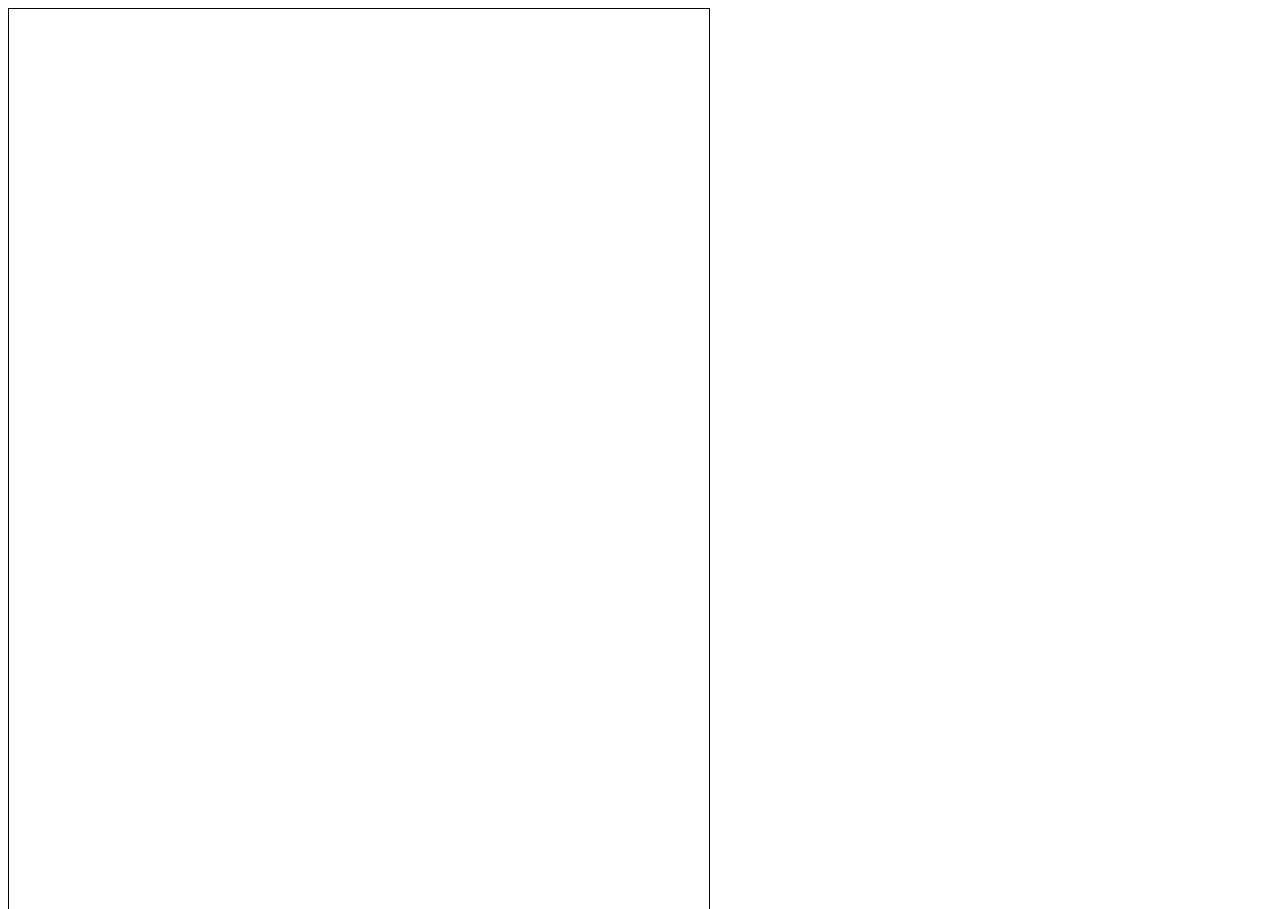
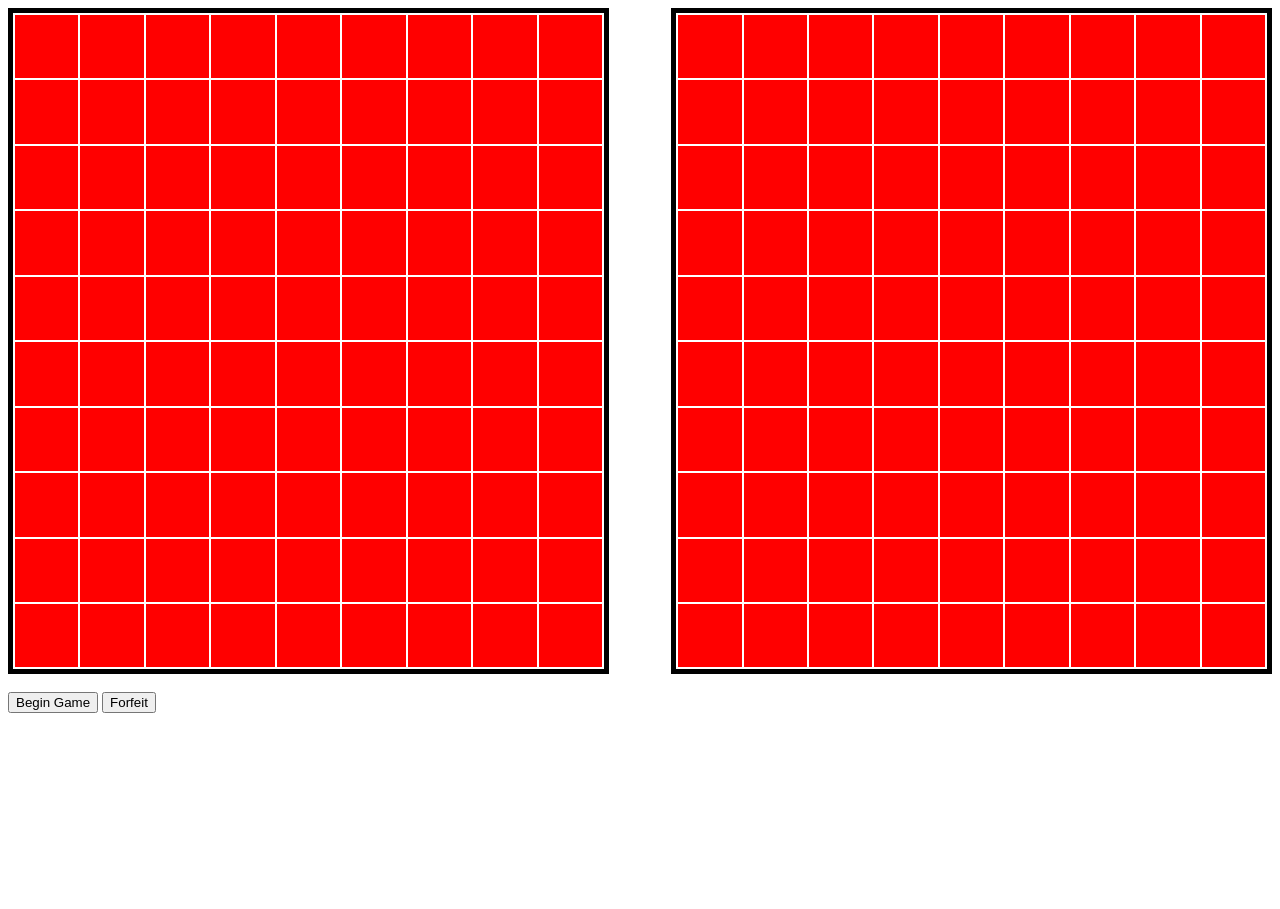
Before and after one commit to CalCal29/BattleShips, a plain HTML site: page test.html in a window 1280 px wide. Shown: the top 909 px of the page. After the commit the page ends 800 px from the top, so only its background shows below. Drawn offline with Linux system fonts and the light colour scheme.

Commit message:
Switched off Canvas to Table
Table is better Table is better Table is better Table is better Table is better Table is better Table is better Table is better Table is better Table is better Table is better Table is better Table is better

```diff
--- a/test.html
+++ b/test.html
@@ -6,7 +6,7 @@
                 border: solid black 1px;
             }
         </style>
-        <script>
+        <!-- <script>
             CUBE = 63.6363636364
             function mouseMove(evt) {
 				mouseX = evt.clientX;
@@ -168,12 +168,14 @@
 
 
             }
-        </script>
+        </script> -->
     </head>
     <body>
 
-        <canvas id="canvas" height="900px" width="700px"></canvas>
-        <canvas id="canvas2" height="900px" width="700px"></canvas>
+        <!-- <canvas id="canvas" height="900px" width="700px"></canvas>
+        <canvas id="canvas2" height="900px" width="700px"></canvas> -->
+        <div class="blah">
+
         <table>
 
             <tr>
@@ -287,9 +289,148 @@
                 <td id="99"></td>
             </tr>
         </table>
+        <table>
+
+                <tr>
+                    <td id="E00"></td>
+                    <td id="E01"></td>
+                    <td id="E03"></td>
+                    <td id="E04"></td>
+                    <td id="E05"></td>
+                    <td id="E06"></td>
+                    <td id="E07"></td>
+                    <td id="E08"></td>
+                    <td id="E09"></td>
+                </tr>
+                <tr>
+                    <td id="E10"></td>
+                    <td id="E11"></td>
+                    <td id="E13"></td>
+                    <td id="E14"></td>
+                    <td id="E15"></td>
+                    <td id="E16"></td>
+                    <td id="E17"></td>
+                    <td id="E18"></td>
+                    <td id="E19"></td>
+                </tr>
+                <tr>
+                    <td id="E20"></td>
+                    <td id="E21"></td>
+                    <td id="E23"></td>
+                    <td id="E24"></td>
+                    <td id="E25"></td>
+                    <td id="E26"></td>
+                    <td id="E27"></td>
+                    <td id="E28"></td>
+                    <td id="E29"></td>
+                </tr>
+                <tr>
+                    <td id="E30"></td>
+                    <td id="E31"></td>
+                    <td id="E33"></td>
+                    <td id="E34"></td>
+                    <td id="E35"></td>
+                    <td id="E36"></td>
+                    <td id="E37"></td>
+                    <td id="E38"></td>
+                    <td id="E39"></td>
+                </tr>
+                <tr>
+                    <td id="E40"></td>
+                    <td id="E41"></td>
+                    <td id="E43"></td>
+                    <td id="E44"></td>
+                    <td id="E45"></td>
+                    <td id="E46"></td>
+                    <td id="E47"></td>
+                    <td id="E48"></td>
+                    <td id="E49"></td>
+                </tr>
+                <tr>
+                    <td id="E50"></td>
+                    <td id="E51"></td>
+                    <td id="E53"></td>
+                    <td id="E54"></td>
+                    <td id="E55"></td>
+                    <td id="E56"></td>
+                    <td id="E57"></td>
+                    <td id="E58"></td>
+                    <td id="E59"></td>
+                </tr>
+                <tr>
+                    <td id="E60"></td>
+                    <td id="E61"></td>
+                    <td id="E63"></td>
+                    <td id="E64"></td>
+                    <td id="E65"></td>
+                    <td id="E66"></td>
+                    <td id="E67"></td>
+                    <td id="E68"></td>
+                    <td id="E69"></td>
+                </tr>
+                <tr>
+                    <td id="E70"></td>
+                    <td id="E71"></td>
+                    <td id="E73"></td>
+                    <td id="E74"></td>
+                    <td id="E75"></td>
+                    <td id="E76"></td>
+                    <td id="E77"></td>
+                    <td id="E78"></td>
+                    <td id="E79"></td>
+                </tr>
+                <tr>
+                    <td id="E80"></td>
+                    <td id="E81"></td>
+                    <td id="E83"></td>
+                    <td id="E84"></td>
+                    <td id="E85"></td>
+                    <td id="E86"></td>
+                    <td id="E87"></td>
+                    <td id="E88"></td>
+                    <td id="E89"></td>
+                </tr>
+                <tr>
+                    <td id="E90"></td>
+                    <td id="E91"></td>
+                    <td id="E93"></td>
+                    <td id="E94"></td>
+                    <td id="E95"></td>
+                    <td id="E96"></td>
+                    <td id="E97"></td>
+                    <td id="E98"></td>
+                    <td id="E99"></td>
+                </tr>
+            </table>
+    </div>
+        <style>
+            td {
+                height: 4.8vw;
+                width: 4.8vw;
+                transition: 1s;
+            }
+
+            td:hover {
+                background-color: black;
+
+            }
+
+            tr {
+                background-color: red;
+            }
+
+            .blah {
+                display: flex;
+                justify-content: space-between;
+            }
+
+            table {
+                border: 5px solid black
+            }
+        </style>
 
         <br />
-        <button onclick="startAnimation()">Begin Game</button>
-        <button onclick="stopAnimation()">Quit</button>
+        <button onclick="Fire()">Begin Game</button>
+        <button onclick="Forfeit()">Forfeit</button>
     </body>
 </html>
```
